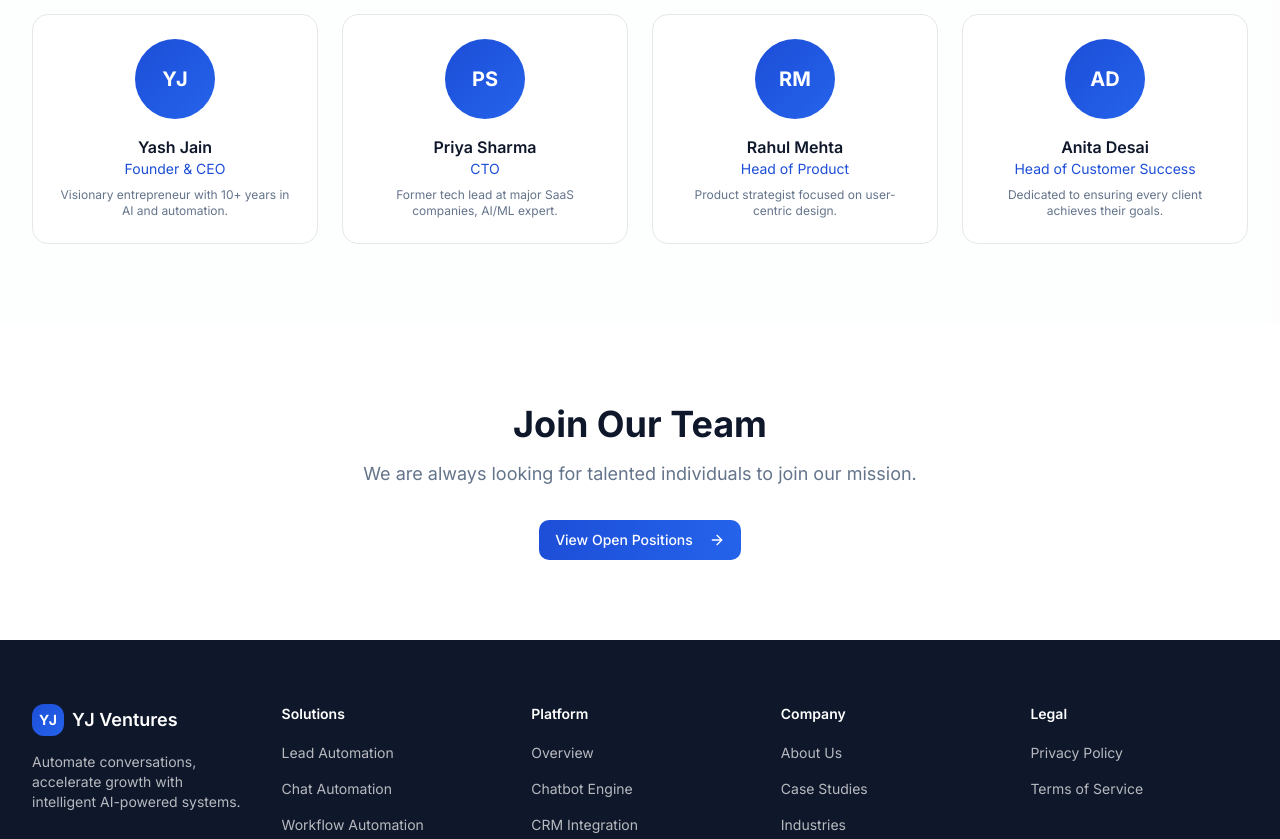
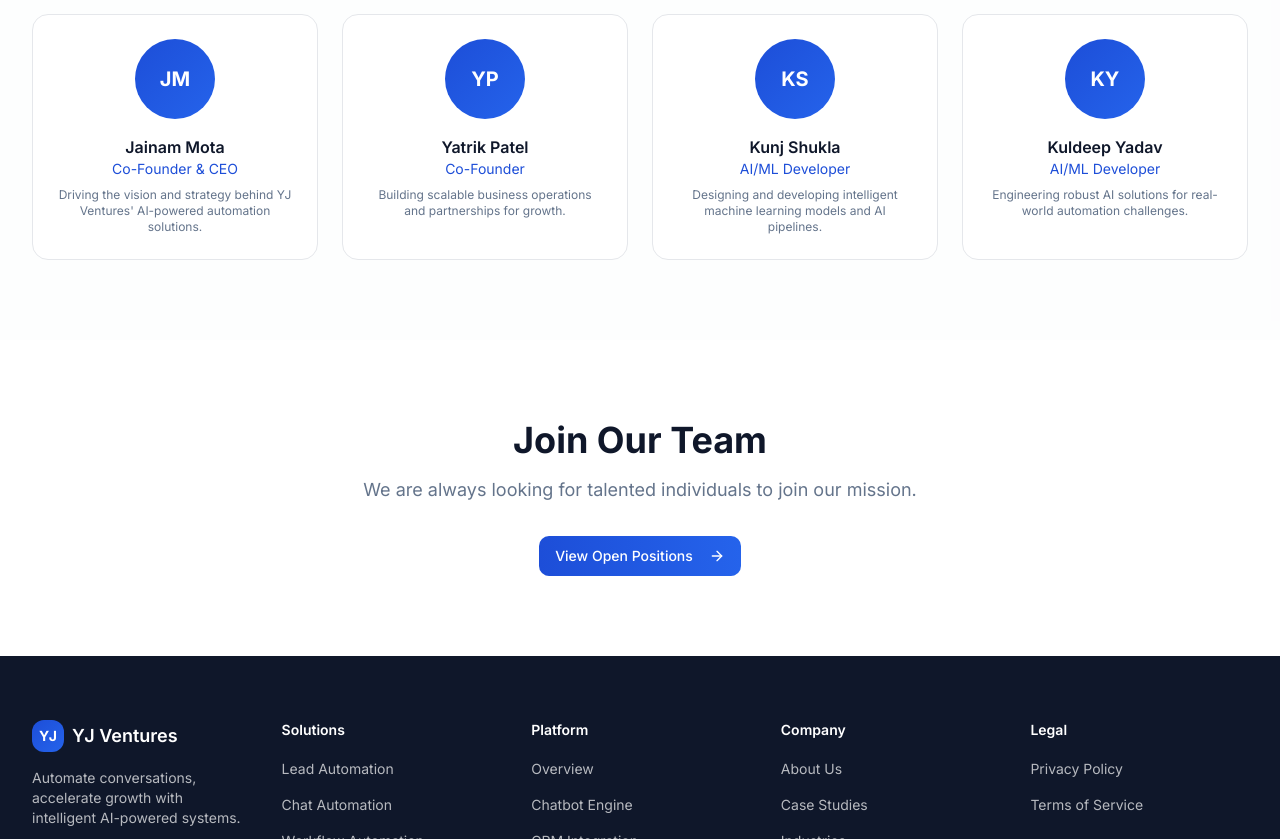
Before and after one commit to code-YK/YJV_Website, a Next.js app: page /about in a window 1280 px wide. Shown: the part 2220-3059 px from the top of the page. Built offline with nearby package versions, Linux system fonts and the light colour scheme.

Commit message:
Updated layout

```diff
--- a/app/about/page.tsx
+++ b/app/about/page.tsx
@@ -41,24 +41,24 @@ const stats = [
 
 const team = [
   {
-    name: "Yash Jain",
-    role: "Founder & CEO",
-    bio: "Visionary entrepreneur with 10+ years in AI and automation.",
+    name: "Jainam Mota",
+    role: "Co-Founder & CEO",
+    bio: "Driving the vision and strategy behind YJ Ventures' AI-powered automation solutions.",
   },
   {
-    name: "Priya Sharma",
-    role: "CTO",
-    bio: "Former tech lead at major SaaS companies, AI/ML expert.",
+    name: "Yatrik Patel",
+    role: "Co-Founder",
+    bio: "Building scalable business operations and partnerships for growth.",
   },
   {
-    name: "Rahul Mehta",
-    role: "Head of Product",
-    bio: "Product strategist focused on user-centric design.",
+    name: "Kunj Shukla",
+    role: "AI/ML Developer",
+    bio: "Designing and developing intelligent machine learning models and AI pipelines.",
   },
   {
-    name: "Anita Desai",
-    role: "Head of Customer Success",
-    bio: "Dedicated to ensuring every client achieves their goals.",
+    name: "Kuldeep Yadav",
+    role: "AI/ML Developer",
+    bio: "Engineering robust AI solutions for real-world automation challenges.",
   },
 ]
 
```
